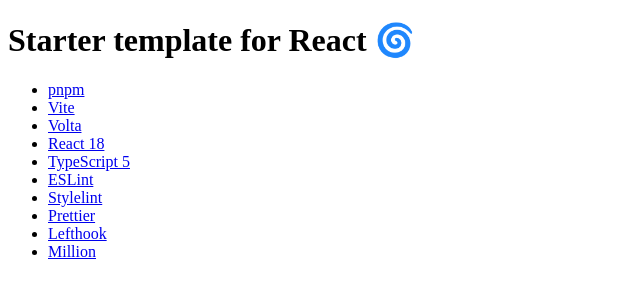
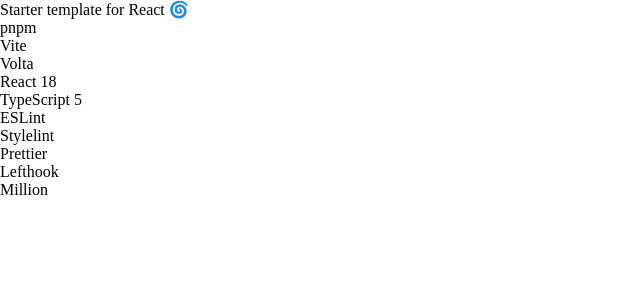
Before and after one commit to nklapnsk/react-scaffold, a React (Vite) app: page / in a window 1280 px wide. Shown: the top 300 px of the page, without its empty margins (0-640 px from the left). Built offline with nearby package versions, Linux system fonts and the light colour scheme.

Commit message:
feat: add modern reset.css

```diff
--- a/src/app.tsx
+++ b/src/app.tsx
@@ -1,3 +1,5 @@
+import "src/shared/styles/reset.css";
+
 const technologies = [
     {
         href: "https://pnpm.io/",
--- /dev/null
+++ b/src/shared/styles/reset.css
@@ -0,0 +1,112 @@
+:where(abbr),
+:where(address),
+:where(area),
+:where(article),
+:where(aside),
+:where(audio),
+:where(b),
+:where(base),
+:where(bdi),
+:where(bdo),
+:where(big),
+:where(blockquote),
+:where(body),
+:where(br),
+:where(caption),
+:where(cite),
+:where(code),
+:where(col),
+:where(colgroup),
+:where(data),
+:where(datalist),
+:where(dd),
+:where(del),
+:where(details),
+:where(dfn),
+:where(dialog),
+:where(dl),
+:where(dt),
+:where(em),
+:where(embed),
+:where(fieldset),
+:where(figcaption),
+:where(figure),
+:where(footer),
+:where(form),
+:where(h1),
+:where(h2),
+:where(h3),
+:where(h4),
+:where(h5),
+:where(h6),
+:where(head),
+:where(header),
+:where(hgroup),
+:where(hr),
+:where(i),
+:where(input),
+:where(ins),
+:where(kbd),
+:where(keygen),
+:where(label),
+:where(legend),
+:where(li),
+:where(link),
+:where(main),
+:where(map),
+:where(mark),
+:where(menu),
+:where(menuitem),
+:where(meta),
+:where(meter),
+:where(nav),
+:where(object),
+:where(ol),
+:where(optgroup),
+:where(option),
+:where(output),
+:where(param),
+:where(picture),
+:where(pre),
+:where(progress),
+:where(q),
+:where(rp),
+:where(rt),
+:where(ruby),
+:where(s),
+:where(samp),
+:where(slot),
+:where(script),
+:where(section),
+:where(select),
+:where(small),
+:where(source),
+:where(strong),
+:where(style),
+:where(sub),
+:where(summary),
+:where(sup),
+:where(table),
+:where(template),
+:where(tbody),
+:where(td),
+:where(textarea),
+:where(tfoot),
+:where(th),
+:where(thead),
+:where(time),
+:where(title),
+:where(tr),
+:where(track),
+:where(u),
+:where(ul),
+:where(var),
+:where(wbr),
+:where(div),
+:where(span),
+:where(button),
+:where(p),
+:where(a) {
+    all: unset;
+    display: revert;
+}
```
